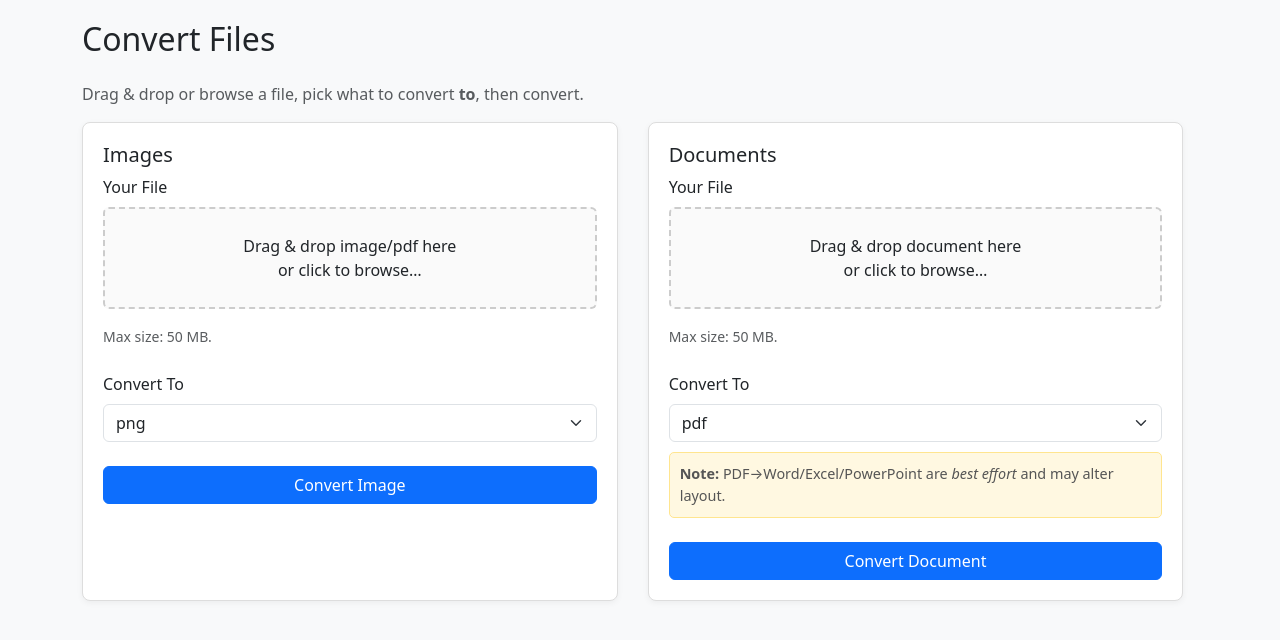
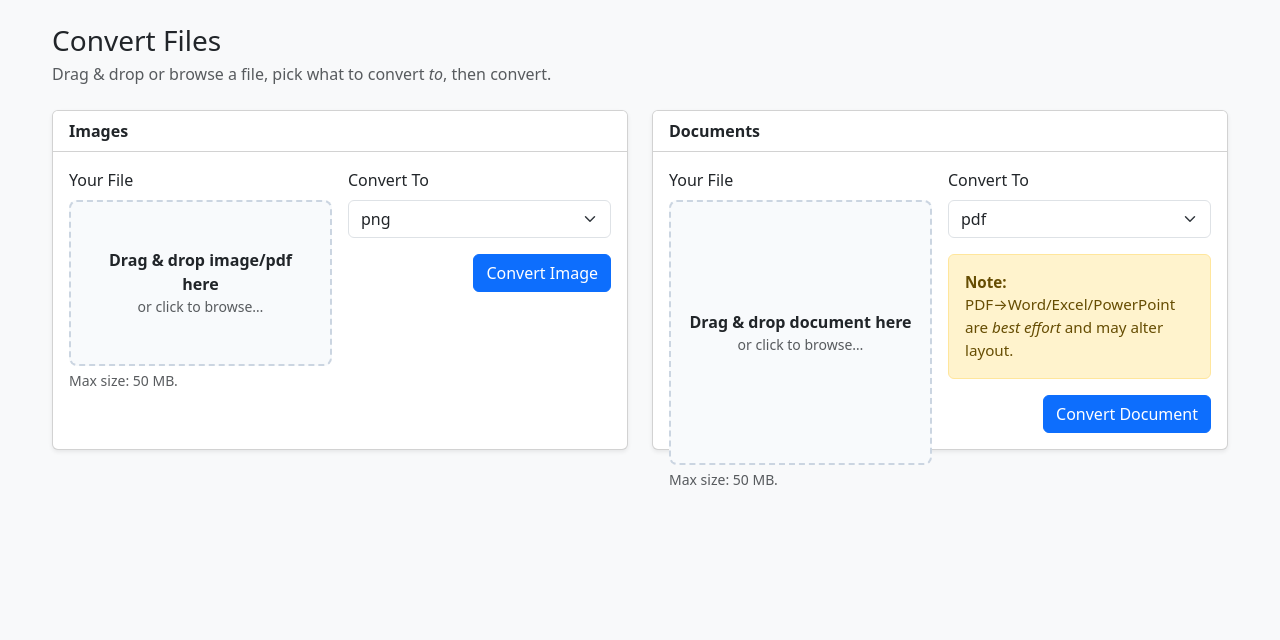
Before and after one commit to tre1322/convert-files, a FastAPI app: page / in a window 1280 px wide. Shown: the top 640 px of the page. Run offline with FastAPI, Linux system fonts and the light colour scheme; parts of the project's set-up code (start-up, migrations or seed data) failed here and were passed over.

Commit message:
Wire dropzones to hidden file inputs; enable click-to-browse and drag-and-drop

```diff
--- a/static/app.js
+++ b/static/app.js
@@ -1,80 +1,67 @@
-// ---------- Accept filters for pickers ----------
+// -------- accept filters for the hidden inputs --------
 function acceptForGroup(group) {
   if (group === 'image') {
     return [
       '.png','.jpg','.jpeg','.tif','.tiff','.gif','.webp','.heic','.bmp','.ico','.avif','.pdf','.eps'
     ].join(',');
   }
-  // docs
   return [
     '.pdf','.docx','.doc','.xlsx','.xls','.pptx','.ppt','.csv','.txt'
   ].join(',');
 }
 
-function toExt(value) {
-  const v = (value || '').toLowerCase();
+function toExt(v) {
+  v = (v || '').toLowerCase();
   if (v === 'word') return 'docx';
   if (v === 'excel') return 'xlsx';
   if (v === 'powerpoint') return 'pptx';
   return v;
 }
 
-// ---------- Progress helpers ----------
+// -------- progress helpers --------
 function setupProgress(ids) {
   const wrap = document.getElementById(ids.wrap);
   const bar  = document.getElementById(ids.bar);
   const text = document.getElementById(ids.text);
-  function show() { wrap.classList.remove('d-none'); setDeterminate(0, 'Starting upload…'); }
-  function hide() {
-    wrap.classList.add('d-none');
-    bar.classList.remove('progress-bar-striped', 'progress-bar-animated');
-    bar.style.width = '0%'; bar.textContent = '0%'; text.textContent = '';
-  }
-  function setDeterminate(pct, label) {
-    bar.classList.remove('progress-bar-striped', 'progress-bar-animated');
-    const p = Math.max(0, Math.min(100, Math.round(pct)));
-    bar.style.width = `${p}%`; bar.textContent = `${p}%`; text.textContent = label || '';
-  }
-  function setIndeterminate(label) {
-    bar.classList.add('progress-bar-striped', 'progress-bar-animated');
-    bar.style.width = '100%'; bar.textContent = ''; text.textContent = label || 'Processing…';
-  }
+  function show(){ wrap.classList.remove('d-none'); setDeterminate(0,'Starting upload…'); }
+  function hide(){ wrap.classList.add('d-none'); bar.classList.remove('progress-bar-striped','progress-bar-animated'); bar.style.width='0%'; bar.textContent='0%'; text.textContent=''; }
+  function setDeterminate(p,label){ bar.classList.remove('progress-bar-striped','progress-bar-animated'); const p2=Math.max(0,Math.min(100,Math.round(p))); bar.style.width=`${p2}%`; bar.textContent=`${p2}%`; text.textContent=label||''; }
+  function setIndeterminate(label){ bar.classList.add('progress-bar-striped','progress-bar-animated'); bar.style.width='100%'; bar.textContent=''; text.textContent=label||'Processing…'; }
   return { show, hide, setDeterminate, setIndeterminate };
 }
 
-// ---------- Drag/drop wiring ----------
+// -------- wire a dropzone to a hidden input --------
 function wireDropzone(zoneId, fileInputId, pickedId, accept) {
   const zone = document.getElementById(zoneId);
   const input = document.getElementById(fileInputId);
   const picked = document.getElementById(pickedId);
   const chip = picked.querySelector('.file-chip');
 
+  // make file dialog open when clicking the zone
   input.setAttribute('accept', accept);
-
-  function setFile(file) {
-    // Assign file to the hidden input so FormData picks it up
-    const dt = new DataTransfer();
-    dt.items.add(file);
-    input.files = dt.files;
-    chip.textContent = `${file.name} (${Math.round(file.size/1024)} KB)`;
-    picked.classList.remove('d-none');
-  }
-
   zone.addEventListener('click', () => input.click());
   input.addEventListener('change', () => {
-    if (input.files && input.files[0]) setFile(input.files[0]);
+    if (!input.files || !input.files[0]) return;
+    chip.textContent = `${input.files[0].name} (${Math.round(input.files[0].size/1024)} KB)`;
+    picked.classList.remove('d-none');
   });
 
+  // handle drag & drop
   zone.addEventListener('dragover', (e) => { e.preventDefault(); zone.classList.add('dragover'); });
   zone.addEventListener('dragleave', () => zone.classList.remove('dragover'));
   zone.addEventListener('drop', (e) => {
     e.preventDefault(); zone.classList.remove('dragover');
     if (!e.dataTransfer.files.length) return;
-    setFile(e.dataTransfer.files[0]);
+    // assign into the hidden input so FormData sees it
+    const dt = new DataTransfer();
+    dt.items.add(e.dataTransfer.files[0]);
+    input.files = dt.files;
+    chip.textContent = `${input.files[0].name} (${Math.round(input.files[0].size/1024)} KB)`;
+    picked.classList.remove('d-none');
   });
 }
 
-// ---------- Generic submit handler (no from_type; backend auto-detects) ----------
+// -------- submit handler (backend auto-detects "from" type) --------
 function wireConverterForm(opts) {
   const form = document.getElementById(opts.formId);
   const toSel = document.getElementById(opts.toId);
@@ -86,13 +73,13 @@ function wireConverterForm(opts) {
   const previewImg = opts.resultIds.preview ? document.getElementById(opts.resultIds.preview) : null;
   const copyBtn = opts.resultIds.copy ? document.getElementById(opts.resultIds.copy) : null;
 
-  form.addEventListener('submit', async (e) => {
-    e.preventDefault();
+  form.addEventListener('submit', () => {
+    // prevent default submit
+    event.preventDefault();
     if (!fileInp.files.length) { alert('Please choose or drop a file.'); return; }
 
     const fd = new FormData();
-    // from_type omitted; server will infer
-    fd.append('to_type', toSel.value.toLowerCase());
+    fd.append('to_type', toSel.value.toLowerCase()); // backend infers the from_type
     fd.append('file', fileInp.files[0]);
 
     const xhr = new XMLHttpRequest();
@@ -113,20 +100,16 @@ function wireConverterForm(opts) {
 
       if (xhr.status < 200 || xhr.status >= 300) {
         try {
-          const decoder = new TextDecoder();
-          const txt = decoder.decode(xhr.response);
+          const txt = new TextDecoder().decode(xhr.response);
           alert(`Conversion failed.\n${txt || `Status ${xhr.status}`}`);
-        } catch {
-          alert(`Conversion failed. Status ${xhr.status}`);
-        }
+        } catch { alert(`Conversion failed. Status ${xhr.status}`); }
         return;
       }
 
       const blob = xhr.response;
       const url = URL.createObjectURL(blob);
-      const ext = toExt(toSel.value.toLowerCase());
-      const contentType = xhr.getResponseHeader('Content-Type') || '';
-      const isZip = contentType.includes('zip');
+      const ext = toExt(toSel.value);
+      const isZip = (xhr.getResponseHeader('Content-Type') || '').includes('zip');
 
       downloadLink.href = url;
       downloadLink.download = isZip ? 'converted.zip' : `converted.${ext}`;
@@ -143,7 +126,7 @@ function wireConverterForm(opts) {
               await navigator.clipboard.write([new ClipboardItem({ [blob.type]: blob })]);
               copyBtn.textContent = 'Copied!';
               setTimeout(() => (copyBtn.textContent = 'Copy image to clipboard'), 1500);
-            } catch { alert('Clipboard copy not supported.'); }
+            } catch { alert('Clipboard copy not supported in this browser.'); }
           };
         } else if (previewImg && copyBtn) {
           previewImg.classList.add('d-none');
@@ -156,11 +139,10 @@ function wireConverterForm(opts) {
   });
 }
 
-// Wire dropzones
+// ---- wire everything ----
 wireDropzone('imgDrop', 'imgFile', 'imgPicked', acceptForGroup('image'));
 wireDropzone('docDrop', 'docFile', 'docPicked', acceptForGroup('doc'));
 
-// Wire submit handlers
 wireConverterForm({
   formId: 'imageForm',
   toId: 'imgTo',
--- a/templates/index.html
+++ b/templates/index.html
@@ -1,107 +1,147 @@
-<!DOCTYPE html>
+<!doctype html>
 <html lang="en">
 <head>
-  <meta charset="UTF-8">
+  <meta charset="utf-8" />
+  <meta name="viewport" content="width=device-width, initial-scale=1" />
   <title>Convert Files</title>
-  <link rel="stylesheet" href="https://cdn.jsdelivr.net/npm/bootstrap@5.3.0/dist/css/bootstrap.min.css">
+  <link href="https://cdn.jsdelivr.net/npm/bootstrap@5.3.3/dist/css/bootstrap.min.css" rel="stylesheet" />
   <style>
-    body {
-      padding: 20px;
-      background-color: #f8f9fa;
-    }
-    .converter-section {
-      display: flex;
-      gap: 30px; /* adds more gap between Images and Documents */
-      justify-content: flex-start;
-    }
-    .converter-box {
-      flex: 0 0 48%; /* make both sections equal width, no stretching */
-      max-width: 48%;
-      background: white;
-      border: 1px solid #ddd;
-      border-radius: 8px;
-      padding: 20px;
-      box-shadow: 0 2px 6px rgba(0,0,0,0.05);
-    }
-    .drop-zone {
-      border: 2px dashed #ccc;
-      border-radius: 6px;
-      padding: 25px;
+    .dropzone {
+      border: 2px dashed #cbd5e1;
+      border-radius: .5rem;
+      background: #f8fafc;
+      padding: 18px;
       text-align: center;
       cursor: pointer;
-      transition: border-color 0.2s;
-      background: #fafafa;
-      margin-bottom: 15px;
+      transition: background .15s, border-color .15s;
+      height: 100%;
+      display: flex; flex-direction: column; justify-content: center;
     }
-    .drop-zone.dragover {
-      border-color: #007bff;
-      background: #e9f5ff;
-    }
-    .note-box {
-      font-size: 0.9rem;
-      color: #555;
-      background: #fff8e1;
-      border: 1px solid #ffe58f;
-      border-radius: 5px;
-      padding: 10px;
-      margin-top: 10px;
-    }
+    .dropzone.dragover { background: #eef2ff; border-color: #6366f1; }
+    .file-chip { display: inline-block; padding: .25rem .5rem; border-radius: 999px; background: #e2e8f0; font-size: .9rem; }
+    @media (min-width: 992px){ .card-equal { height: 100%; } }
   </style>
 </head>
-<body>
-  <div class="container">
-    <h2 class="mb-4">Convert Files</h2>
-    <p class="text-muted">Drag & drop or browse a file, pick what to convert <b>to</b>, then convert.</p>
+<body class="bg-light">
+  <div class="container py-4" style="max-width: 1200px;">
+    <header class="mb-4">
+      <h1 class="h3 mb-1">Convert Files</h1>
+      <p class="text-muted mb-0">Drag & drop or browse a file, pick what to convert <em>to</em>, then convert.</p>
+    </header>
 
-    <div class="converter-section">
-      <!-- Images -->
-      <div class="converter-box">
-        <h5>Images</h5>
-        <label class="form-label">Your File</label>
-        <div class="drop-zone" id="image-drop-zone">
-          Drag & drop image/pdf here<br>or click to browse…
-        </div>
-        <small class="text-muted">Max size: 50 MB.</small>
-        <br><br>
-        <label class="form-label">Convert To</label>
-        <select class="form-select" id="image-to">
-          <option value="png">png</option>
-          <option value="jpg">jpg</option>
-          <option value="tif">tif</option>
-          <option value="gif">gif</option>
-          <option value="webp">webp</option>
-          <option value="heic">heic</option>
-          <option value="pdf">pdf</option>
-          <option value="eps">eps</option>
-        </select>
-        <br>
-        <button class="btn btn-primary w-100">Convert Image</button>
+    <div class="row g-4">
+      <!-- ========================= IMAGES (LEFT) ========================= -->
+      <div class="col-12 col-lg-6">
+        <form id="imageForm" class="card shadow-sm card-equal">
+          <div class="card-header bg-white"><strong>Images</strong></div>
+          <div class="card-body">
+            <div class="row g-3 align-items-stretch">
+              <!-- Drop/Browse (left) -->
+              <div class="col-md-6">
+                <label class="form-label">Your File</label>
+                <div id="imgDrop" class="dropzone">
+                  <div><strong>Drag & drop image/pdf here</strong></div>
+                  <div class="text-muted small">or click to browse…</div>
+                  <div id="imgPicked" class="mt-2 d-none"><span class="file-chip"></span></div>
+                </div>
+                <!-- Hidden input that the dropzone controls -->
+                <input id="imgFile" type="file" class="d-none" />
+                <div class="form-text">Max size: 50 MB.</div>
+              </div>
+
+              <!-- Convert To (right) -->
+              <div class="col-md-6">
+                <label class="form-label">Convert To</label>
+                <select id="imgTo" class="form-select" required>
+                  <optgroup label="Images">
+                    <option>png</option><option>jpg</option><option>jpeg</option>
+                    <option>tif</option><option>tiff</option><option>gif</option>
+                    <option>webp</option><option>bmp</option><option>ico</option>
+                  </optgroup>
+                  <optgroup label="PDF Output"><option>pdf</option></optgroup>
+                </select>
+
+                <!-- Progress -->
+                <div id="imgProgressWrap" class="d-none mt-3">
+                  <div class="progress" role="progressbar" aria-valuemin="0" aria-valuemax="100">
+                    <div id="imgProgressBar" class="progress-bar" style="width:0%">0%</div>
+                  </div>
+                  <div id="imgProgressText" class="small text-muted mt-1"></div>
+                </div>
+
+                <div class="d-flex justify-content-end mt-3">
+                  <button class="btn btn-primary" type="submit">Convert Image</button>
+                </div>
+              </div>
+            </div>
+          </div>
+        </form>
+
+        <!-- Result (Images) -->
+        <section id="imgResult" class="d-none my-3">
+          <div class="d-flex flex-wrap align-items-center gap-2">
+            <a id="imgDownloadLink" class="btn btn-success" download>Download</a>
+            <button id="imgCopyBtn" class="btn btn-outline-secondary d-none">Copy image to clipboard</button>
+          </div>
+          <div class="mt-3"><img id="imgPreview" class="img-fluid d-none" alt="Preview" /></div>
+        </section>
       </div>
 
-      <!-- Documents -->
-      <div class="converter-box">
-        <h5>Documents</h5>
-        <label class="form-label">Your File</label>
-        <div class="drop-zone" id="doc-drop-zone">
-          Drag & drop document here<br>or click to browse…
-        </div>
-        <small class="text-muted">Max size: 50 MB.</small>
-        <br><br>
-        <label class="form-label">Convert To</label>
-        <select class="form-select" id="doc-to">
-          <option value="pdf">pdf</option>
-          <option value="docx">word</option>
-          <option value="xlsx">excel</option>
-          <option value="pptx">powerpoint</option>
-          <option value="csv">csv</option>
-        </select>
-        <div class="note-box">
-          <b>Note:</b> PDF→Word/Excel/PowerPoint are <i>best effort</i> and may alter layout.
-        </div>
-        <br>
-        <button class="btn btn-primary w-100">Convert Document</button>
+      <!-- ========================= DOCUMENTS (RIGHT) ========================= -->
+      <div class="col-12 col-lg-6">
+        <form id="docForm" class="card shadow-sm card-equal">
+          <div class="card-header bg-white"><strong>Documents</strong></div>
+          <div class="card-body">
+            <div class="row g-3 align-items-stretch">
+              <!-- Drop/Browse (left) -->
+              <div class="col-md-6">
+                <label class="form-label">Your File</label>
+                <div id="docDrop" class="dropzone">
+                  <div><strong>Drag & drop document here</strong></div>
+                  <div class="text-muted small">or click to browse…</div>
+                  <div id="docPicked" class="mt-2 d-none"><span class="file-chip"></span></div>
+                </div>
+                <input id="docFile" type="file" class="d-none" />
+                <div class="form-text">Max size: 50 MB.</div>
+              </div>
+
+              <!-- Convert To (right) -->
+              <div class="col-md-6">
+                <label class="form-label">Convert To</label>
+                <select id="docTo" class="form-select" required>
+                  <option>pdf</option><option>word</option><option>excel</option>
+                  <option>powerpoint</option><option>text</option>
+                </select>
+
+                <div id="docProgressWrap" class="d-none mt-3">
+                  <div class="progress" role="progressbar" aria-valuemin="0" aria-valuemax="100">
+                    <div id="docProgressBar" class="progress-bar" style="width:0%">0%</div>
+                  </div>
+                  <div id="docProgressText" class="small text-muted mt-1"></div>
+                </div>
+
+                <div class="alert alert-warning mt-3 mb-0" role="alert" style="font-size:0.95rem">
+                  <strong>Note:</strong> PDF→Word/Excel/PowerPoint are <em>best effort</em> and may alter layout.
+                </div>
+
+                <div class="d-flex justify-content-end mt-3">
+                  <button class="btn btn-primary" type="submit">Convert Document</button>
+                </div>
+              </div>
+            </div>
+          </div>
+        </form>
+
+        <!-- Result (Docs) -->
+        <section id="docResult" class="d-none my-3">
+          <div class="d-flex flex-wrap align-items-center gap-2">
+            <a id="docDownloadLink" class="btn btn-success" download>Download</a>
+          </div>
+        </section>
       </div>
     </div>
   </div>
+
+  <script src="/static/app.js"></script>
 </body>
 </html>
```
